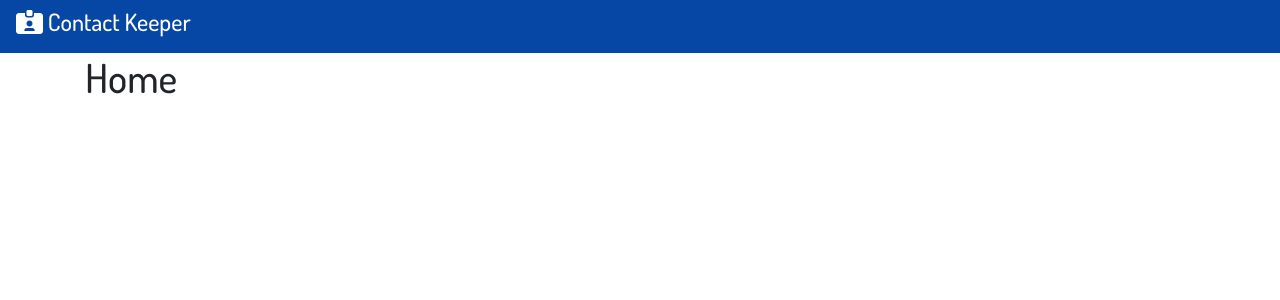
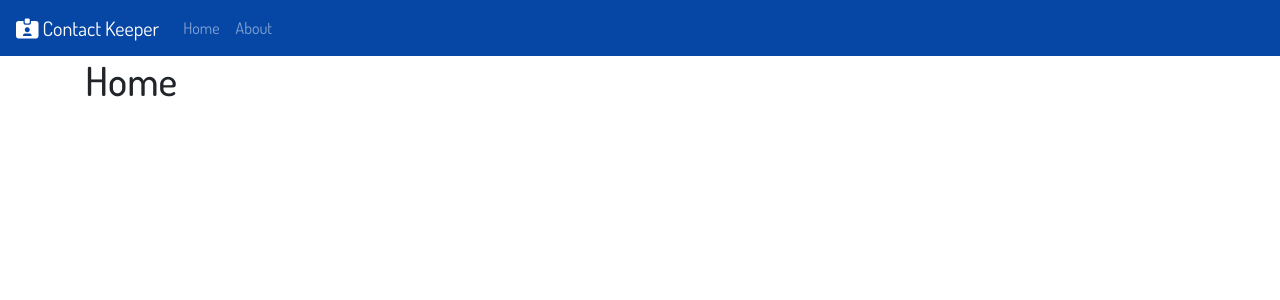
Before and after one commit to AlaaKanaan/contact-keeper-client, a React (Create React App) app: page / in a window 1280 px wide. Shown: the top 300 px of the page. Built offline with nearby package versions, Linux system fonts and the light colour scheme.

Commit message:
add navbar and style

```diff
--- a/public/index.html
+++ b/public/index.html
@@ -20,8 +20,12 @@
       Learn how to configure a non-root public URL by running `npm run build`.
     -->
     <title>Contact Keeper App</title>
-    <link rel="stylesheet" href="https://stackpath.bootstrapcdn.com/bootstrap/4.3.1/css/bootstrap.min.css"
-          integrity="sha384-ggOyR0iXCbMQv3Xipma34MD+dH/1fQ784/j6cY/iJTQUOhcWr7x9JvoRxT2MZw1T" crossorigin="anonymous">
+    <link
+            rel="stylesheet"
+            href="https://maxcdn.bootstrapcdn.com/bootstrap/4.3.1/css/bootstrap.min.css"
+            integrity="sha384-ggOyR0iXCbMQv3Xipma34MD+dH/1fQ784/j6cY/iJTQUOhcWr7x9JvoRxT2MZw1T"
+            crossorigin="anonymous"
+    />
 
     <link href="https://fonts.googleapis.com/css?family=Dosis:400,500,700&display=swap" rel="stylesheet">
 
@@ -41,5 +45,6 @@
   To create a production bundle, use `npm run build` or `yarn build`.
 -->
 <script src="https://kit.fontawesome.com/48c69593e7.js"></script>
+
 </body>
 </html>
--- a/src/components/layout/Navbar.js
+++ b/src/components/layout/Navbar.js
@@ -1,13 +1,27 @@
 import React from 'react';
 import PropTypes from 'prop-types';
+import {Link} from "react-router-dom";
 
 const Navbar = ({title, icon}) => {
 
     return (
-        <div className="navbar bg-contact-keeper text-white">
-            <h4><i className={icon}/> {title}</h4>
-
-        </div>
+        <nav className="navbar navbar-expand-lg navbar-dark bg-contact-keeper">
+            <Link to='/' className="navbar-brand text-white"><i className={icon}/> {title}</Link>
+            <div className="collapse navbar-collapse" id="navbarNavAltMarkup">
+                <div className="navbar-nav">
+                    <div className="collapse navbar-collapse" id="navbarSupportedContent">
+                        <ul className="navbar-nav mr-auto">
+                            <li className="nav-item">
+                                <Link to='/' className="nav-link">Home</Link>
+                            </li>
+                            <li className="nav-item">
+                                <Link to='/about' className="nav-link">About</Link>
+                            </li>
+                        </ul>
+                    </div>
+                </div>
+            </div>
+        </nav>
     );
 
 };
```
